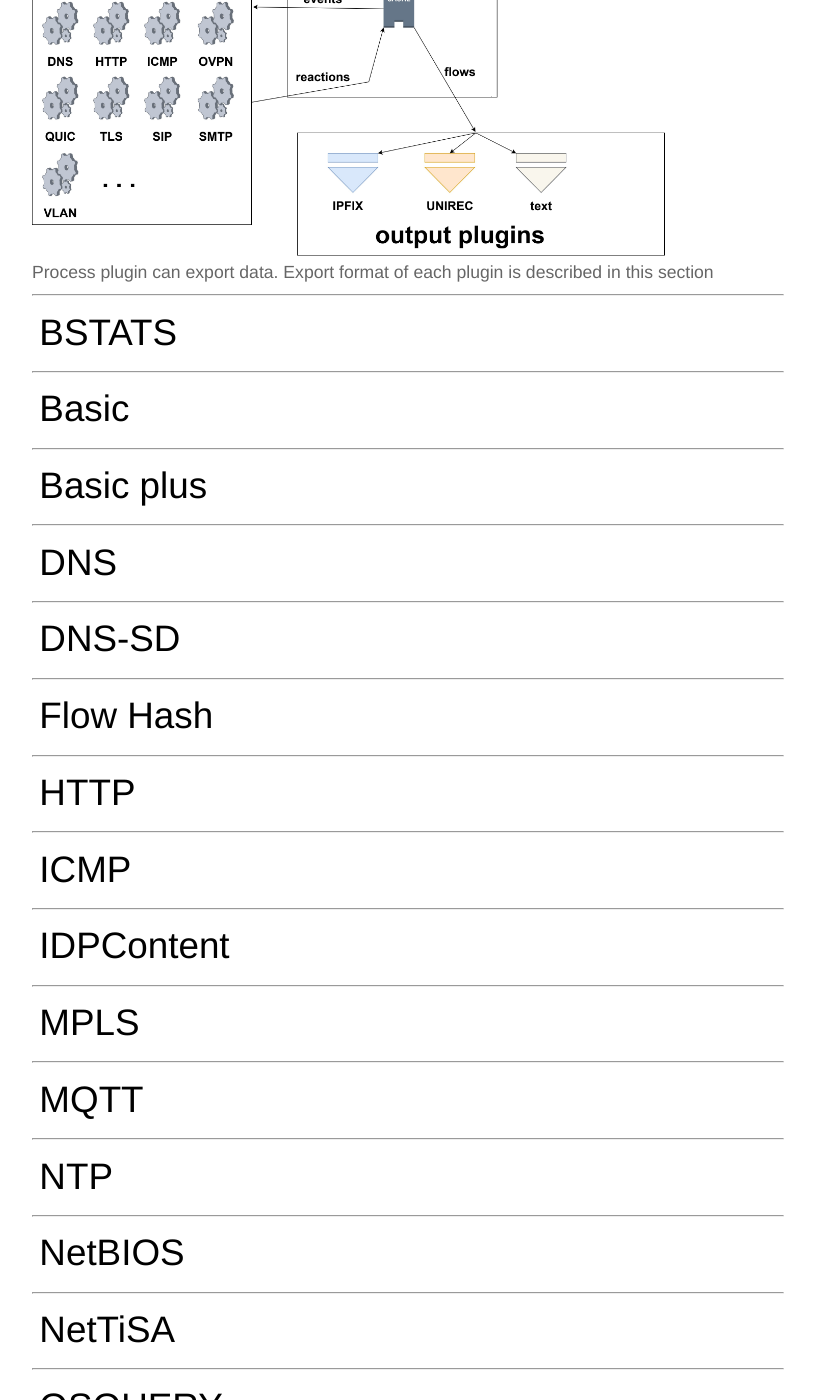
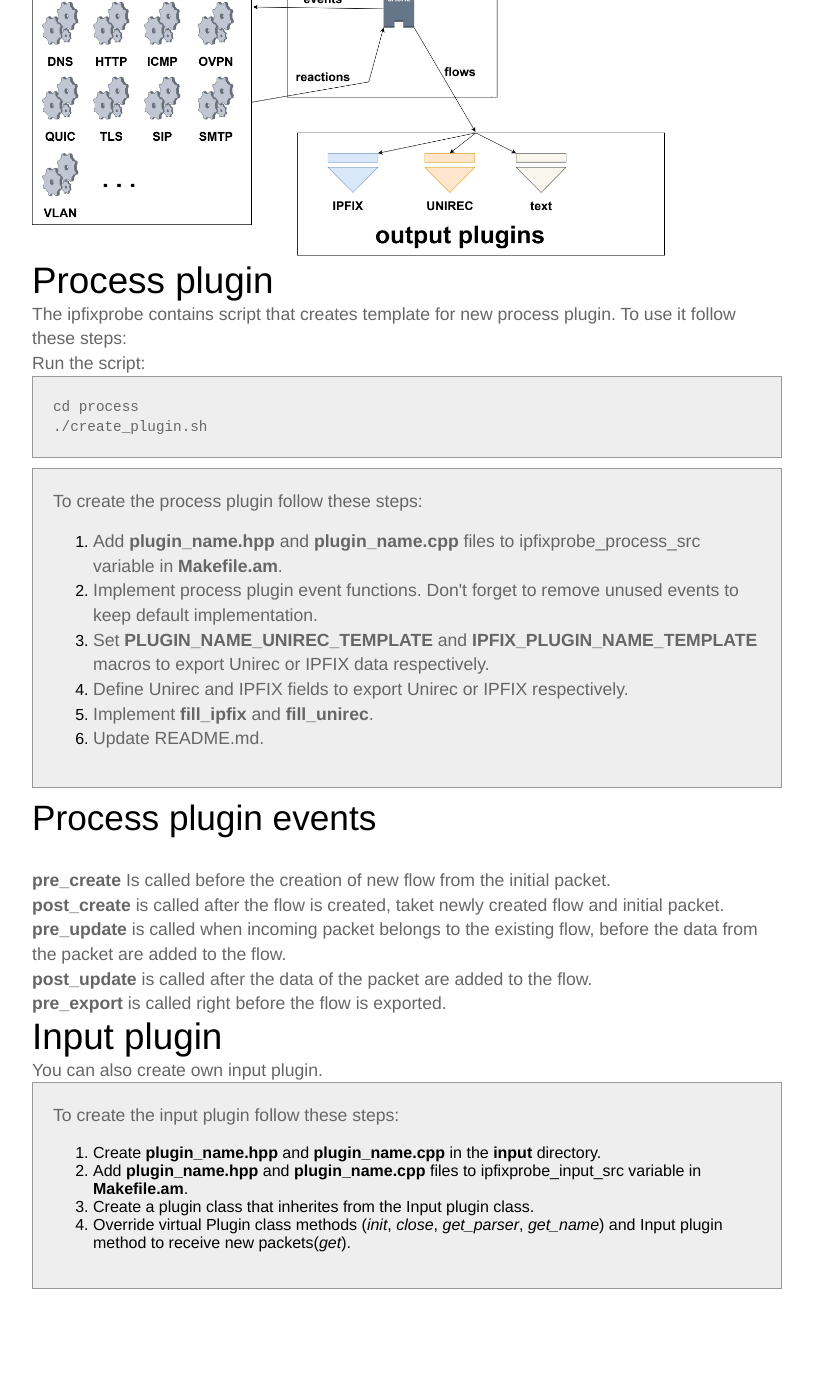
Before and after one commit to CESNET/ipfixprobe, a Jekyll site: the page built from developer.html, in a window 1280 px wide and 1400 px high, scrolled down 632 px. Shown: the whole window, without its empty margins (233-1048 px from the left). Built offline with Jekyll 4.4.1, drawn with Linux system fonts in a browser that asks for light colours; some of the changed text lies outside the part shown.

Commit message:
Adjust "Developer" page

```diff
--- a/developer.html
+++ b/developer.html
@@ -2,58 +2,48 @@
 title: Developer info
 heading: Developer info
 ---
-
-
-{% assign sorted_developers = site.developer | sort: 'title' %}
 <section style="padding:0px; padding-bottom:100px">
   <div class="container">
     <div class="blog-post text-container">
 	  <p>The architecture of the ipfixprobe can be described by the following diagram:</p>
 	  <img src="/images/ipfixprobe_architecture.jpg" style = "width: 100%;">
-      <p>Process plugin can export data. Export format of each plugin is described in this section</p>
+	  <h1>Process plugin</h1>
+	  <p>The ipfixprobe contains script that creates template for new process plugin. To use it follow these steps:<br>
       <div class="text editable"  style="display: flex;flex-direction: column;justify-content: center;align-items: left;">
-      {% for export_table in sorted_developers  %}
-      <hr>
-      <h1 class="clickable" id = "{{export_table.title}}">{{export_table.title}}</h1>
-	  {% assign textId = export_table.title | append: "_text" %}
-      <p id = "{{textId}}" class = "hidden">{{export_table.description}}</p>
-	  {% assign tableId = export_table.title | append: "_table" %}
-      <table id = "{{tableId}}" class = "hidden">
-    <thead>
-    <tr>
-      <th>Output field</th>
-      <th>Type</th>
-      <th>IPFIX Enterprise number/ID</th>
-      <th>Description</th>
-    </tr>
-  </thead>
-  <tbody>
-    {% for row in export_table.fields  %}
-    <tr>
-      <td>{{row.name}}</td>
-      <td>{{row.type}}</td>
-      <td>{{row.ipfix}}</td>
-      <td>{{row.value}}</td>
-    </tr>
-    {% endfor %}
-  </tbody>
-</table>
-      {% endfor %}
-    </div>
+		<p>Run the script:</p>
+		<span>
+			<p style = "font-family: monospace;">cd process</p>
+			<p style = "font-family: monospace;">./create_plugin.sh</p>
+		</span>
+		<span>
+			<p>To create the process plugin follow these steps:</p>
+			<ol>
+				<li><p>Add <b>plugin_name.hpp</b> and <b>plugin_name.cpp</b> files to ipfixprobe_process_src variable in <b>Makefile.am</b>.</p></li>
+				<li><p>Implement process plugin event functions. Don't forget to remove unused events to keep default implementation.</p></li>
+				<li><p>Set <b>PLUGIN_NAME_UNIREC_TEMPLATE</b> and <b>IPFIX_PLUGIN_NAME_TEMPLATE</b> macros to export Unirec or IPFIX data respectively.</p></li>
+				<li><p>Define Unirec and IPFIX fields to export Unirec or IPFIX respectively.</p></li>
+				<li><p>Implement <b>fill_ipfix</b> and <b>fill_unirec</b>.</p></li>
+				<li><p>Update README.md.</p></li>
+			</ol>
+		</span>
+		<h2>Process plugin events</h2>
+		<p><b>pre_create</b> Is called before the creation of new flow from the initial packet.</p>
+		<p><b>post_create</b> is called after the flow is created, taket newly created flow and initial packet.</p>
+		<p><b>pre_update</b> is called when incoming packet belongs to the existing flow, before the data from the packet are added to the flow.</p>
+		<p><b>post_update</b> is called after the data of the packet are added to the flow.</p>
+		<p><b>pre_export</b> is called right before the flow is exported.</p>
+	  </div>
+	  <h1>Input plugin</h1>
+	  <p>You can also create own input plugin.</p>
+	  <span>
+			<p>To create the input plugin follow these steps:</p>
+			<ol>
+				<li>Create <b>plugin_name.hpp</b> and <b>plugin_name.cpp</b> in the <b>input</b> directory.</li>
+				<li>Add <b>plugin_name.hpp</b> and <b>plugin_name.cpp</b> files to ipfixprobe_input_src variable in <b>Makefile.am</b>.</li>
+				<li>Create a plugin class that inherites from the Input plugin class.</li>
+				<li>Override virtual Plugin class methods (<i>init</i>, <i>close</i>, <i>get_parser</i>, <i>get_name</i>) and Input plugin method to receive new packets(<i>get</i>).</li>
+			</ol>
+		</span>
   </div>
   </div>
 </section>
-
-<script>
-  document.addEventListener("DOMContentLoaded", function () {
-    document.querySelectorAll(".clickable").forEach(function (toggleButton) {
-      const description = document.getElementById(toggleButton.id + "_text");
-      const table = document.getElementById(toggleButton.id + "_table");
-
-      toggleButton.addEventListener("click", function () {
-        description.classList.toggle("hidden");
-        table.classList.toggle("hidden");
-      });
-    });
-  });
-</script>
```
Also changed, not shown: _developer/basic.md (+4 -3 lines).
